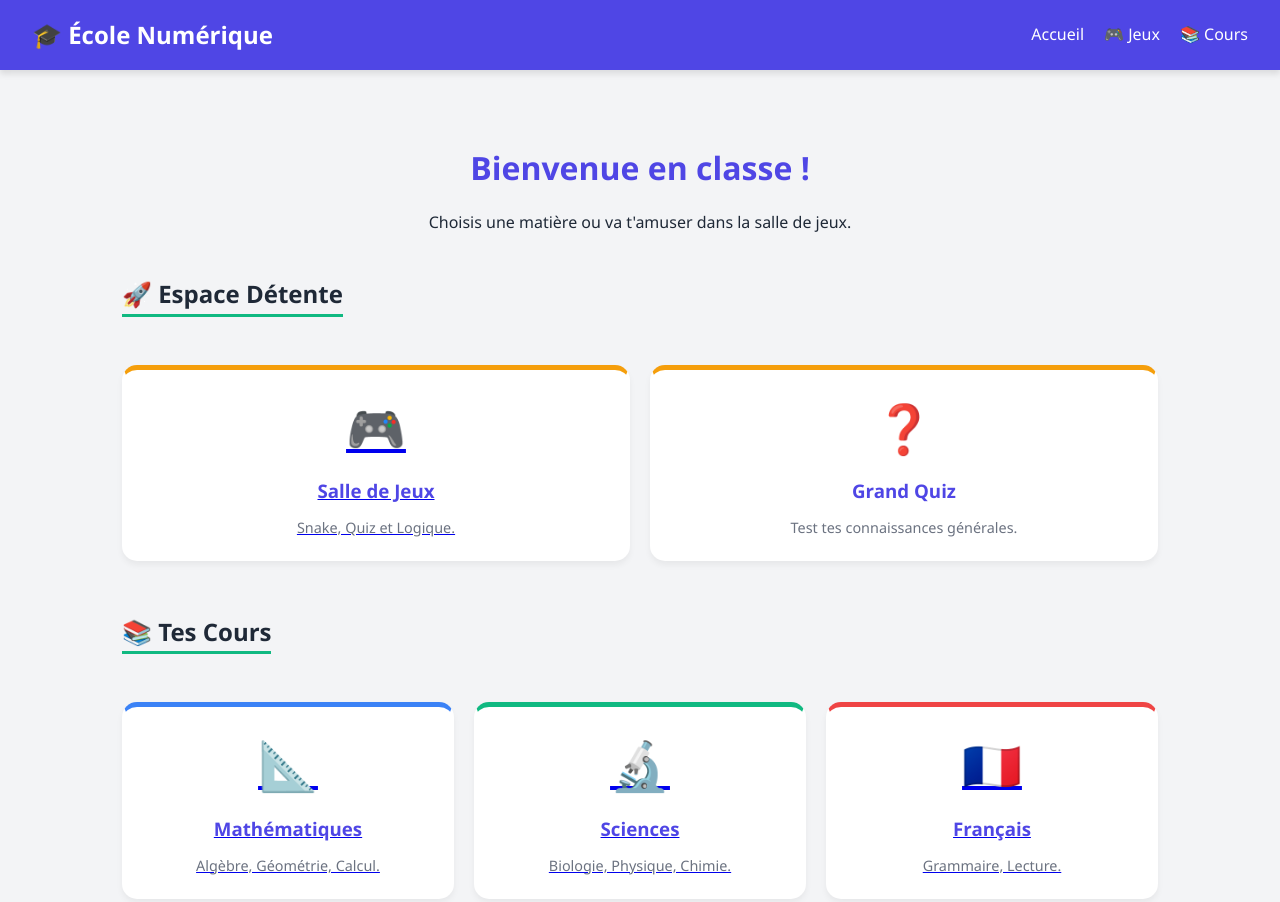
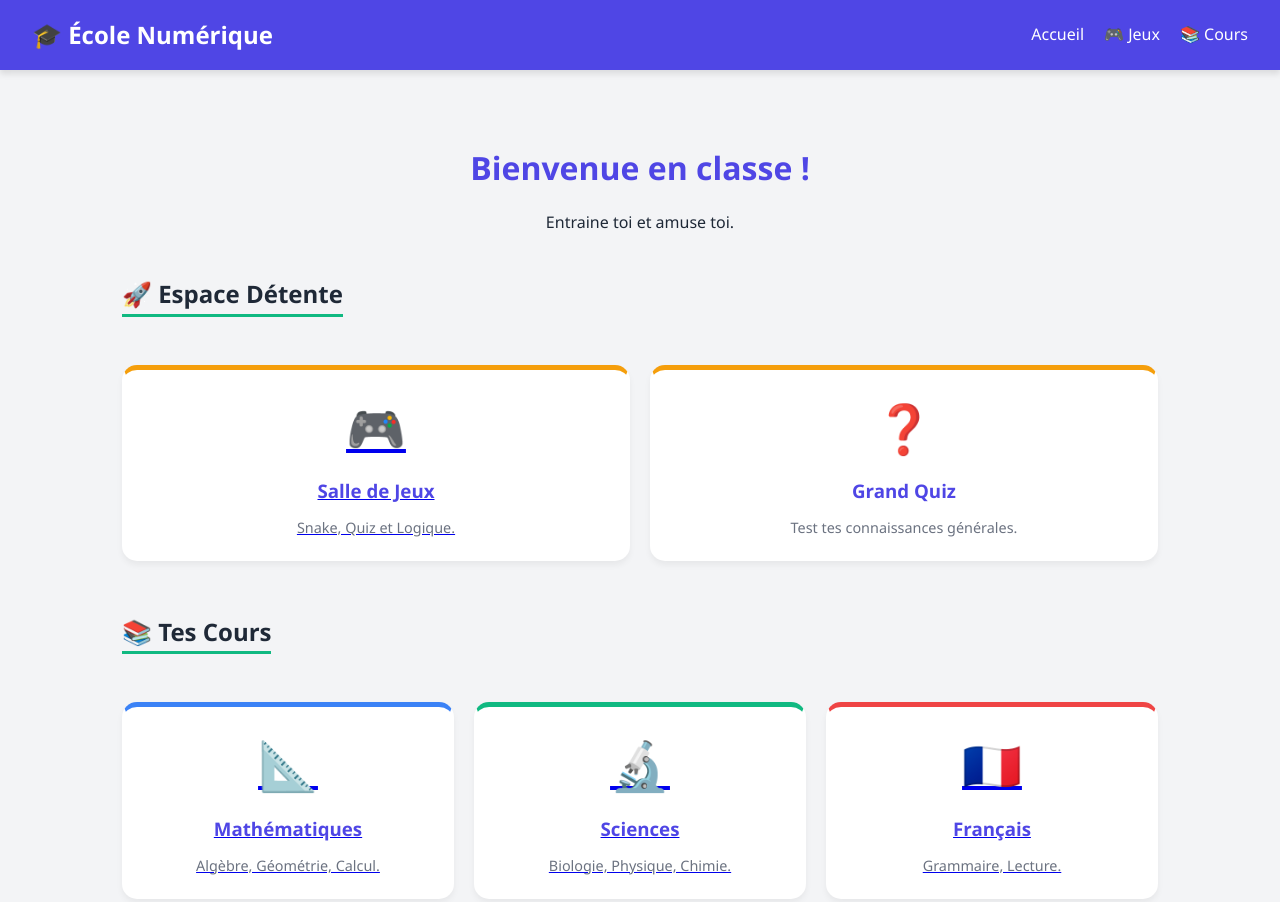
Before and after one commit to Flordine/MyBrexo, a plain HTML site: page index.html in a window 1280 px wide. Shown: the top 902 px of the page. Drawn offline with Linux system fonts and the light colour scheme.

Commit message:
description de l'index

```diff
--- a/index.html
+++ b/index.html
@@ -21,7 +21,7 @@
 
         <header style="text-align: center; padding: 40px 0;">
             <h1>Bienvenue en classe !</h1>
-            <p>Choisis une matière ou va t'amuser dans la salle de jeux.</p>
+            <p>Entraine toi et amuse toi.</p>
         </header>
 
         <h2>🚀 Espace Détente</h2>
```
